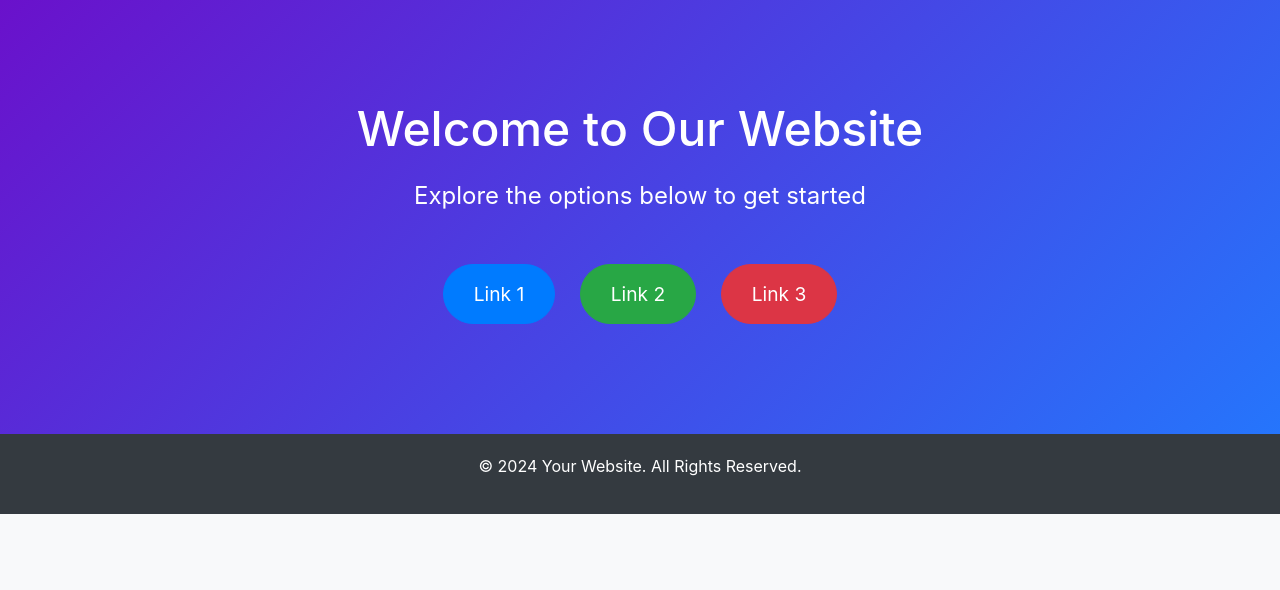
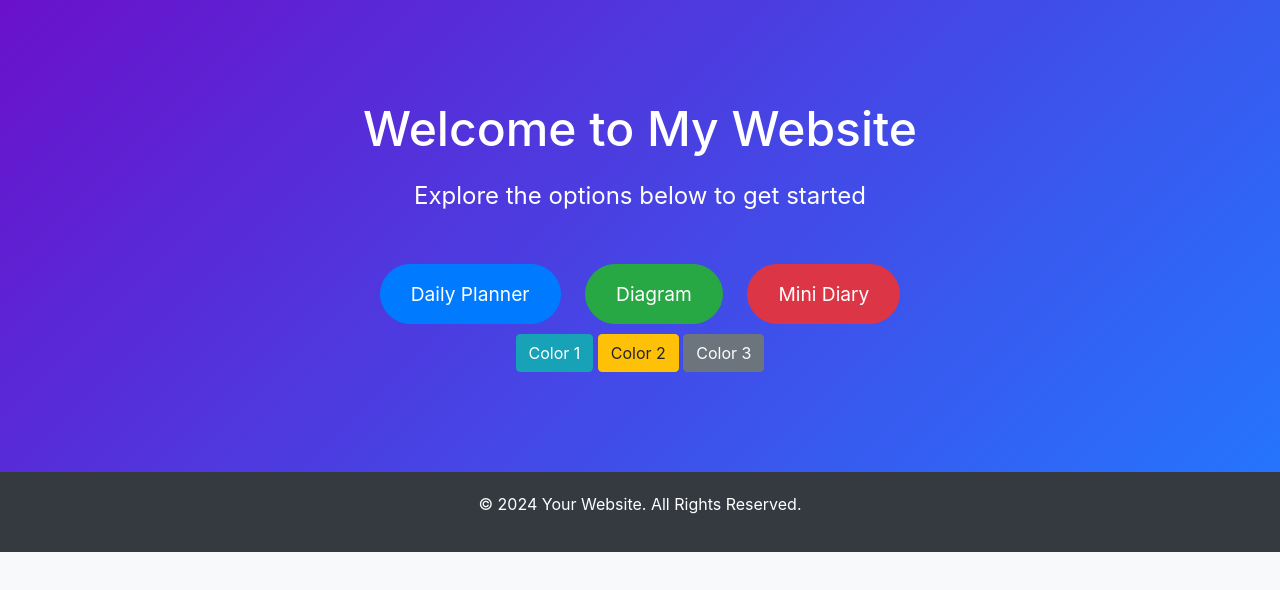
Before and after one commit to universal-coder21/DashBoard, a plain HTML site: page index.html in a window 1280 px wide. Drawn offline with nearby package versions, Linux system fonts and the light colour scheme.

Commit message:
Update index.html

```diff
--- a/index.html
+++ b/index.html
@@ -10,10 +10,10 @@
             background-color: #f8f9fa;
         }
         .welcome-section {
-            background: linear-gradient(135deg, #6a11cb 0%, #2575fc 100%);
             color: white;
             padding: 100px 0;
             text-align: center;
+            transition: background 0.3s ease;
         }
         .welcome-section h1 {
             font-size: 3rem;
@@ -40,12 +40,17 @@
 <body>
     <header class="welcome-section">
         <div class="container">
-            <h1>Welcome to Our Website</h1>
+            <h1>Welcome to My Website</h1>
             <p>Explore the options below to get started</p>
             <div class="link-section">
-                <a href="index1.html" class="btn btn-primary">Link 1</a>
-                <a href="index2.html" class="btn btn-success">Link 2</a>
-                <a href="index3.html" class="btn btn-danger">Link 3</a>
+                <a href="https://universal-coder21.github.io/DashBoard/index3.html" class="btn btn-primary">Daily Planner</a>
+                <a href="https://universal-coder21.github.io/DashBoard/index2.html" class="btn btn-success">Diagram</a>
+                <a href="https://universal-coder21.github.io/DashBoard/" class="btn btn-danger">Mini Diary</a>
+            </div>
+            <div class="color-options">
+                <button class="btn btn-info" onclick="changeColor('#6a11cb', '#2575fc')">Color 1</button>
+                <button class="btn btn-warning" onclick="changeColor('#ff9800', '#ff5722')">Color 2</button>
+                <button class="btn btn-secondary" onclick="changeColor('#009688', '#004d40')">Color 3</button>
             </div>
         </div>
     </header>
@@ -56,5 +61,25 @@
     <script src="https://code.jquery.com/jquery-3.5.1.slim.min.js"></script>
     <script src="https://cdn.jsdelivr.net/npm/@popperjs/core@2.5.4/dist/umd/popper.min.js"></script>
     <script src="https://stackpath.bootstrapcdn.com/bootstrap/4.5.2/js/bootstrap.min.js"></script>
+
+    <script>
+        // Function to change the background color and store it in localStorage
+        function changeColor(color1, color2) {
+            const gradient = `linear-gradient(135deg, ${color1} 0%, ${color2} 100%)`;
+            document.querySelector('.welcome-section').style.background = gradient;
+            localStorage.setItem('welcomeColor', gradient);  // Save to localStorage
+        }
+
+        // On page load, check if a background color is stored in localStorage and apply it
+        document.addEventListener('DOMContentLoaded', () => {
+            const storedColor = localStorage.getItem('welcomeColor');
+            if (storedColor) {
+                document.querySelector('.welcome-section').style.background = storedColor;
+            } else {
+                // Default gradient
+                changeColor('#6a11cb', '#2575fc');
+            }
+        });
+    </script>
 </body>
 </html>
```
